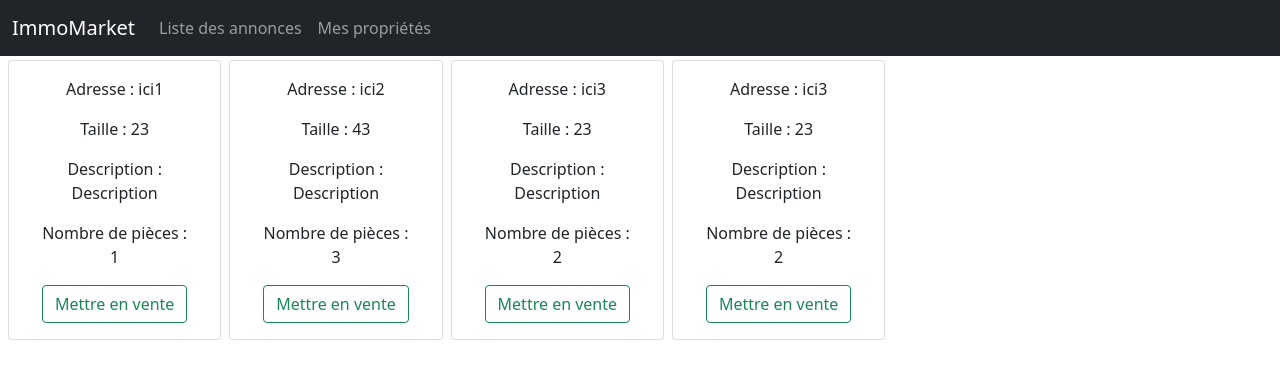
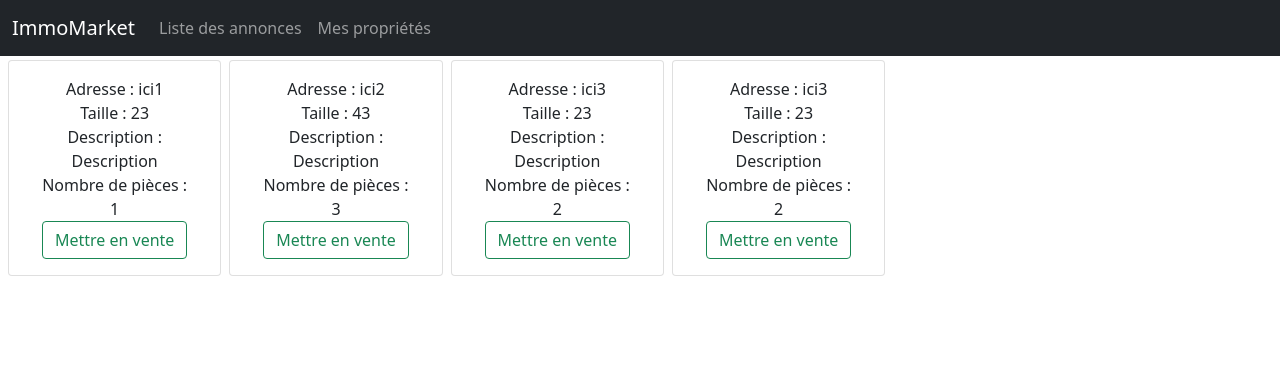
Before and after one commit to SandrinePatin/blockchain-marketplace, a React (Create React App) app: page /myProperties in a window 1280 px wide. Shown: the top 378 px of the page. Built offline with nearby package versions, Linux system fonts and the light colour scheme.

Commit message:
Some design

```diff
--- a/src/App.tsx
+++ b/src/App.tsx
@@ -20,7 +20,7 @@ function App() {
                 <MarketNavbar brand={brand} links={links}/>
                 <BrowserRouter>
                     <Routes>
-                        <Route  path="/" element={<SalesList myaddr={me}/>} />
+                        <Route path="/" element={<SalesList myaddr={me}/>} />
                         <Route path="/myProperties" element={<MyProperties myaddr={me}/>} />
                     </Routes>
                 </BrowserRouter>
--- a/src/PropertyComponent/PropertyDetails.tsx
+++ b/src/PropertyComponent/PropertyDetails.tsx
@@ -13,10 +13,10 @@ class PropertyDetails extends React.Component<any, any> {
         }
         return (
             <div>
-                <p>Adresse : {property.address}</p>
-                <p>Taille : {property.size}</p>
-                <p>Description : {property.description}</p>
-                <p>Nombre de pièces : {property.rooms}</p>
+                <div>Adresse : {property.address}</div>
+                <div>Taille : {property.size}</div>
+                <div>Description : {property.description}</div>
+                <div>Nombre de pièces : {property.rooms}</div>
                 {buttonSell}
             </div>
         );
```
